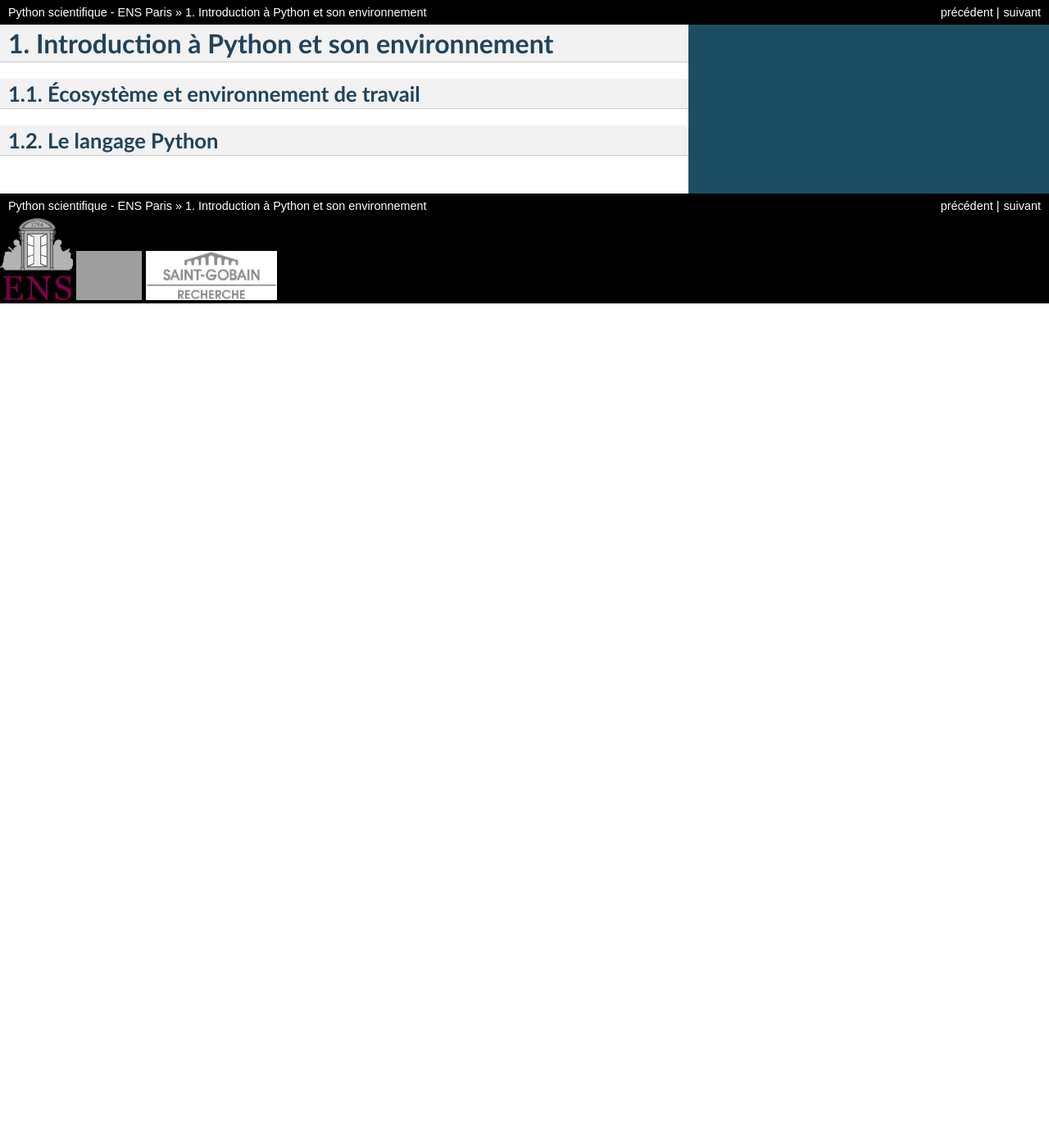
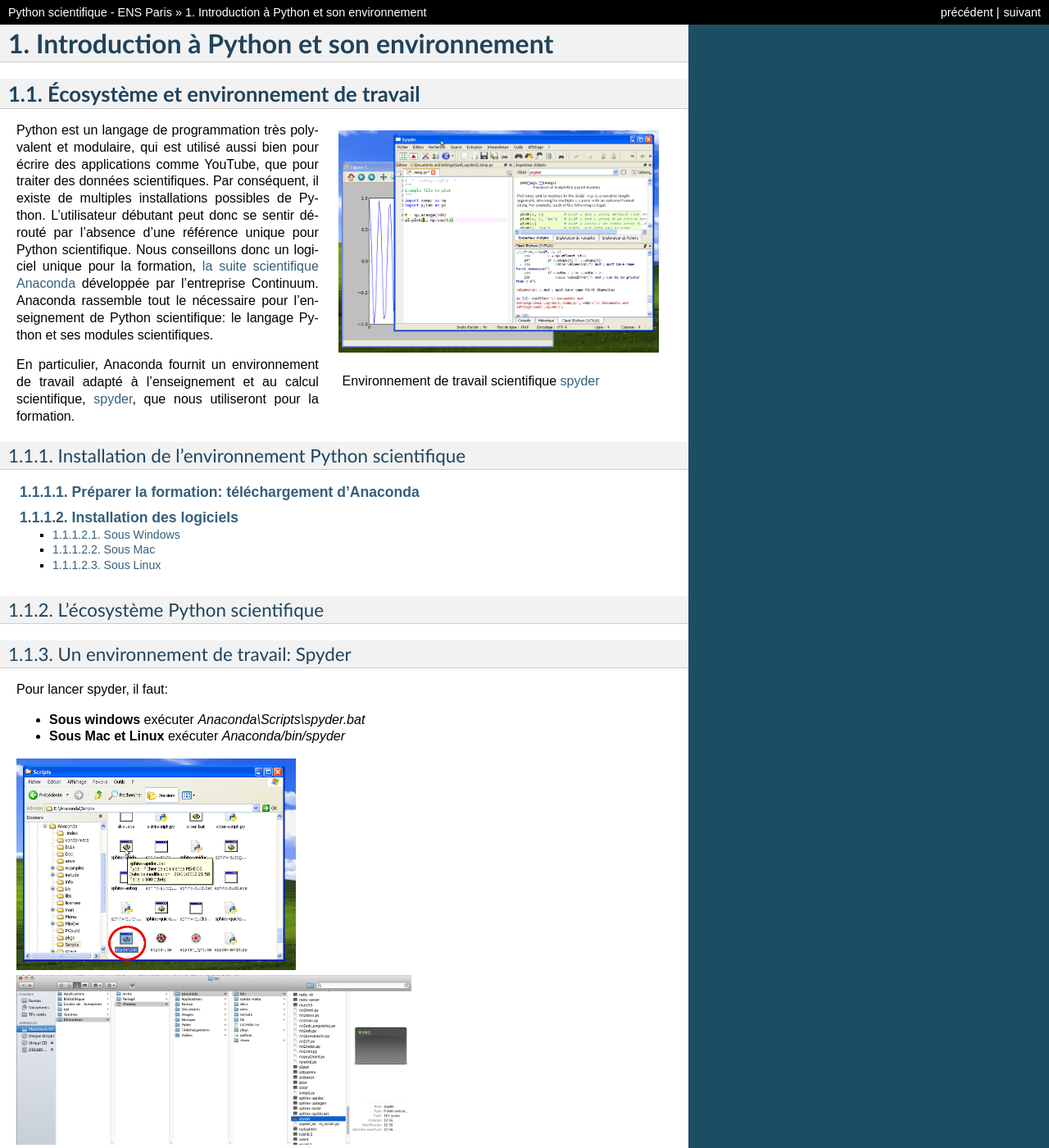
Before and after one commit to python-prepa/python-prepa, a Sphinx documentation site: the page built from ens-python-prepa/source/intro.rst, in a window 1280 px wide and 1400 px high. Shown: the whole window at 82% size. Built offline with Sphinx 7.4.7, drawn with Linux system fonts in a browser that asks for light colours; formulas are drawn with MathJax 3; pages that are not in the unit, such as notebooks, are missing from menus; the version number could not be read and is left out; grey boxes are pictures that could not be loaded.

Commit message:
Add notes on installation

```diff
--- a/ens-python-prepa/source/intro.rst
+++ b/ens-python-prepa/source/intro.rst
@@ -4,6 +4,55 @@ Introduction à Python et son environnement
 Écosystème et environnement de travail
 --------------------------------------
 
+.. figure:: spyder.png
+   :scale: 40
+   :align: right
+
+   Environnement de travail scientifique `spyder <https://code.google.com/p/spyderlib>`_
+
+Python est un langage de programmation très polyvalent et modulaire, qui
+est utilisé aussi bien pour écrire des applications comme YouTube, que
+pour traiter des données scientifiques. Par conséquent, il existe de
+multiples installations possibles de Python. L'utilisateur débutant peut
+donc se sentir dérouté par l'absence d'une référence unique pour Python
+scientifique. Nous conseillons donc un logiciel unique pour la formation,
+`la suite scientifique Anaconda <http://continuum.io/downloads.html>`_
+développée par l'entreprise Continuum. Anaconda rassemble tout le
+nécessaire pour l'enseignement de Python scientifique: le langage Python
+et ses modules scientifiques.
+
+En particulier, Anaconda fournit un environnement de travail adapté à
+l'enseignement et au calcul scientifique, `spyder
+<https://code.google.com/p/spyderlib>`_, que nous utiliseront pour la
+formation.
+
+Installation de l'environnement Python scientifique
+....................................................
+
+.. toctree::
+
+   preparation.rst
+
+L'écosystème Python scientifique
+.................................
+
+Un environnement de travail: Spyder
+....................................
+
+Pour lancer spyder, il faut:
+
+* **Sous windows** exécuter `Anaconda\\Scripts\\spyder.bat`
+
+* **Sous Mac et Linux** exécuter `Anaconda/bin/spyder`
+
+
+.. |spyder_win| image:: spyder_launcher.png
+   :scale: 50
+
+.. |spyder_mac| image:: mac-spyder-screenshot.png
+   :scale: 35
+
+|spyder_win| |spyder_mac|
 
 Le langage Python
 ------------------
--- /dev/null
+++ b/ens-python-prepa/source/preparation.rst
@@ -0,0 +1,116 @@
+Préparer la formation: téléchargement d'Anaconda
+=================================================
+
+Nous demandons à tous les participants de télécharger la suite
+Anaconda avant d'assister à la formation. Pour cela, il faut télécharger
+un installeur à partir de http://continuum.io/downloads.html,
+correspondant à votre système d'exploitation (Windows, Mac OS X, Linux).
+Il faut choisir entre 32 bits ou 64 bits selon que votre système
+d'exploitation est 32 bits ou 64 bits.
+
+A noter qu'Anaconda installe plusieurs exécutables pour développer en
+Python dans le répertoire anaconda/bin, sans toujours créer des
+raccourcis sur le bureau ou dans un menu. Nous nous occuperons au tout
+début de la formation de créer des raccourcis pour pouvoir lancer
+l'environnement de travail 'spyder'.
+
+Installation des logiciels
+===========================
+
+Si vous voulez gagner du temps, vous pouvez déjà installer la suite
+Anaconda sur votre ordinateur à partir du fichier téléchargé. Cette étape
+est optionnelle: si vous rencontrez des problèmes ou que vous n'êtes pas
+sûr de vous, l'installation sera faite le jour de la formation (elle ne
+prend que quelques minutes). Vous aurez besoin d'environ 1 Go de place
+sur votre disque dur pour l'installation d'Anaconda.
+
+
+Sous Windows
+-------------
+
+Lancer l'installeur et suivre les étapes.
+
+Sous Mac
+---------
+
+Il faut tout d'abord lancer un terminal. Pour cela, cliquer sur Launchpad
+-> Utilitaires -> Terminal. Il faut ensuite aller dans le répertoire où
+le fichier téléchargé a été installé (le terminal ne se lance pas
+forcément dans ce répertoire). Pour cela, taper
+
+    >>> cd ~
+
+Vous êtes alors dans votre répertoire principal d'utilisateur.
+Taper
+
+    >>> ls
+
+pour voir les répertoires présents. Si le fichier téléchargé
+AnacondaXXX.sh (XXX correspondant à une version, 32 bits ou 64 bits) a
+été téléchargé dans Downloads, aller dans le répertoire correspondant en
+tapant
+
+    >>> cd Downloads
+
+Vous pouvez maintenant exécuter le scipt d'installation d'Anaconda en
+tapant
+
+    >>> bash AnacondaXXX.sh
+
+(remplacer AnacondaXXX.sh par le nom du fichier téléchargé)
+
+Il faut accepter l'accord de licence en tapant "yes" si vous êtes
+d'accord, et le répertoire d'installation par défaut en tapant "Entrée".
+
+Sous Linux
+-----------
+
+il faut tout d'abord lancer un terminal. Par exemple sous
+Ubuntu, dans le tableau de bord utiliser la barre de recherche pour
+"terminal" et cliquer sur l'icône.
+
+Il faut ensuite aller dans le répertoire où le fichier téléchargé a été
+installé (le terminal ne se lance pas forcément dans ce répertoire). Pour
+cela, taper
+
+>>> cd ~
+
+Vous êtes alors dans votre répertoire principal d'utilisateur.
+
+Taper
+
+>>> ls
+
+pour voir les répertoires présents. Si le fichier téléchargé
+AnacondaXXX.sh (XXX correspondant à une version, 32 bits ou 64 bits) a
+été téléchargé dans Downloads, aller dans le répertoire correspondant en
+tapant
+
+>>> cd Downloads
+
+Vous pouvez maintenant exécuter le scipt d'installation d'Anaconda en
+tapant
+
+>>> bash AnacondaXXX.sh
+
+(remplacer AnacondaXXX.sh par le nom du fichier téléchargé)
+
+Il faut accepter l'accord de licence en tapant "yes" si vous êtes
+d'accord, et le répertoire d'installation par défaut en tapant "Entrée".
+
+**Remarque importante**: sous Linux, si vous avez déjà commencé à
+utiliser Python et ses modules scientifiques ET que vous avez modifié à
+la main la variable d'environnement PYTHONPATH, il peut y avoir des
+conflits entre Anaconda et votre installation précédente. Vous pouvez
+alors, plutôt que d'installer Anaconda, compléter l'installation de
+Pyhton que vous avec commencé à utiliser. Pour cela, il suffit installer
+les packages suivants avec votre gestionnaire de packages (ce cas ne
+devrait concerner que peu de personnes. Dans le doute, télécharger
+l'installeur d'Anaconda sans réaliser l'installation.) :
+
+- spyder
+- ipython
+- python-numpy
+- python-scipy
+- python-matplotlib
+- python-sklearn
```
Also changed, not shown: ens-python-prepa/source/mac-spyder-screenshot.png (added), ens-python-prepa/source/spyder.png (added), ens-python-prepa/source/spyder_launcher.png (added).
